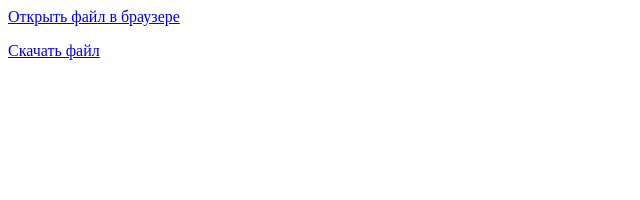
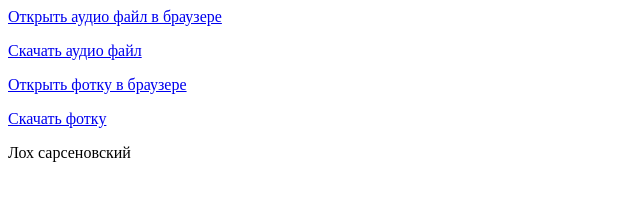
Before and after one commit to Dima31yt/seckret6676574.github.io, a plain HTML site: page index.html in a window 1280 px wide. Shown: the whole page, without its empty margins (0-640 px from the left). Drawn offline with Linux system fonts and the light colour scheme.

Commit message:
Update index.html

```diff
--- a/index.html
+++ b/index.html
@@ -4,7 +4,14 @@
   <title>Сука за 10 минут сайт сделал збс</title>
  </head>
  <body>
-  <p><a href="Сарсенов лох.wav">Открыть файл в браузере</a>
-  <p><a href="Сарсенов лох.wav" download>Скачать файл</a>
+  <p><a href="Сарсенов лох.wav">Открыть аудио файл в браузере</a>
+  <p><a href="Сарсенов лох.wav" download>Скачать аудио файл</a>
+</body>
+ <body>
+  <p><a href="crypt_image (1).bmp">Открыть фотку в браузере</a>
+  <p><a href="crypt_image (1).bmp" download>Скачать фотку</a>
+</body>
+ <body>
+  <p><a>Лох сарсеновский</a></p>
 </body>
 </html>
```
